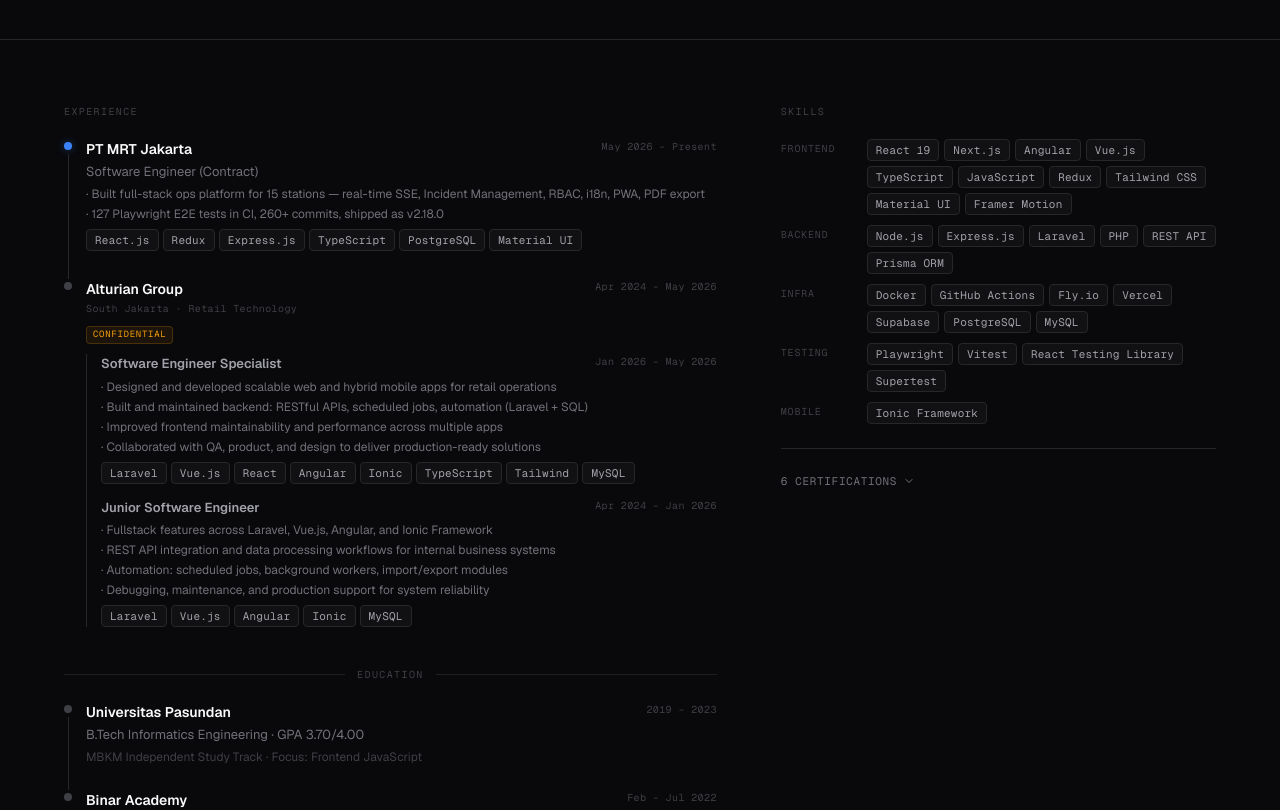
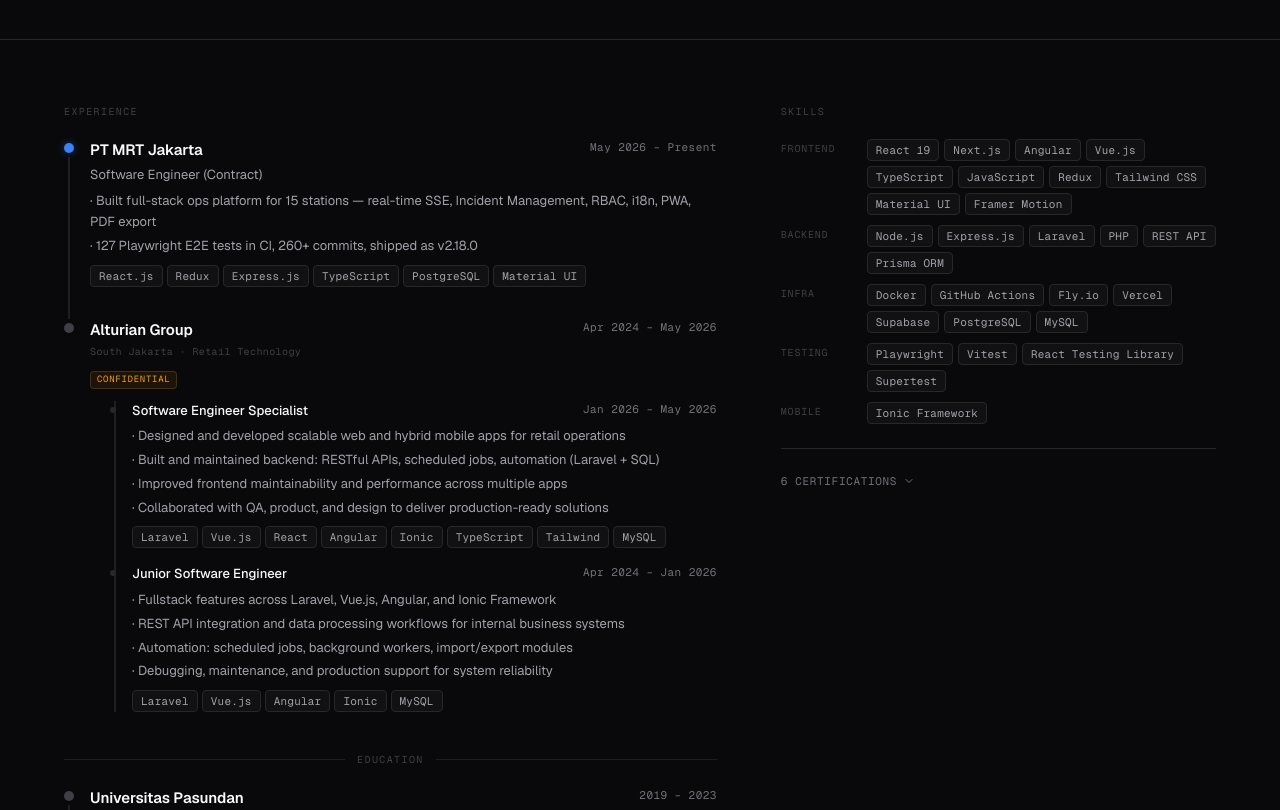
Before and after one commit to didapatria/portfolio, a Next.js app: page / in a window 1280 px wide. Shown: the part 1040-1850 px from the top of the page. Built offline with nearby package versions, Linux system fonts and the light colour scheme.

Commit message:
feat(timeline): stronger type hierarchy, 10px dots, 2px connector, sub-roles clearer

```diff
--- a/src/app/globals.css
+++ b/src/app/globals.css
@@ -47,7 +47,17 @@
 .availability-dot {
   animation: availability-pulse 2.4s ease-out infinite;
 }
+
+@keyframes timeline-ping {
+  0%   { transform: scale(1);   opacity: 0.4; }
+  75%, 100% { transform: scale(1.8); opacity: 0; }
+}
+.timeline-ping {
+  animation: timeline-ping 2.4s cubic-bezier(0, 0, 0.2, 1) infinite;
+}
+
 @media (prefers-reduced-motion: reduce) {
   .availability-dot { animation: none; }
+  .timeline-ping { animation: none; }
   html { scroll-behavior: auto; }
 }
--- a/src/components/TimelineItem.tsx
+++ b/src/components/TimelineItem.tsx
@@ -34,39 +34,61 @@
   );
 }
 
+function CompanyDot({ isActive }: { isActive: boolean }) {
+  return (
+    <div style={{ position: 'relative', width: 10, height: 10, flexShrink: 0 }}>
+      <div style={{
+        width: 10, height: 10,
+        borderRadius: '50%',
+        background: isActive ? 'var(--primary)' : 'var(--fg-4)',
+        boxShadow: isActive ? '0 0 8px var(--primary-glow)' : 'none',
+        position: 'relative',
+        zIndex: 1,
+      }} />
+      {isActive && (
+        <span
+          className="timeline-ping"
+          style={{
+            position: 'absolute',
+            inset: -2,
+            borderRadius: '50%',
+            border: '1.5px solid var(--primary)',
+            opacity: 0.4,
+            pointerEvents: 'none',
+          }}
+        />
+      )}
+    </div>
+  );
+}
+
 export function TimelineItem({
   org, period, location, role, stack, bullets, chips,
   badge, subRoles, isActive = false, isLast = false,
 }: TimelineItemProps) {
   return (
-    <div style={{ display: 'flex', gap: 14 }}>
+    <div style={{ display: 'flex', gap: 16 }}>
       {/* dot + stem */}
-      <div style={{ display: 'flex', flexDirection: 'column', alignItems: 'center', flexShrink: 0, paddingTop: 3 }}>
-        <div style={{
-          width: 8, height: 8,
-          borderRadius: '50%',
-          background: isActive ? 'var(--primary)' : 'var(--fg-4)',
-          flexShrink: 0,
-          boxShadow: isActive ? '0 0 8px var(--primary-glow)' : 'none',
-        }} />
+      <div style={{ display: 'flex', flexDirection: 'column', alignItems: 'center', flexShrink: 0, paddingTop: 4 }}>
+        <CompanyDot isActive={isActive} />
         {!isLast && (
-          <div style={{ width: 1, flex: 1, minHeight: 20, background: 'var(--border)', marginTop: 4 }} />
+          <div style={{ width: 2, flex: 1, minHeight: 24, background: 'var(--border-subtle)', marginTop: 4 }} />
         )}
       </div>
 
       {/* content */}
-      <div style={{ paddingBottom: isLast ? 0 : 24, flex: 1, minWidth: 0 }}>
+      <div style={{ paddingBottom: isLast ? 0 : 28, flex: 1, minWidth: 0 }}>
         {/* org + period */}
-        <div style={{ display: 'flex', justifyContent: 'space-between', alignItems: 'flex-start', gap: 8, marginBottom: location ? 1 : 2, flexWrap: 'wrap' }}>
-          <span style={{ fontFamily: 'var(--font-sans)', fontSize: 14, fontWeight: 600, color: 'var(--fg-1)' }}>
+        <div style={{ display: 'flex', justifyContent: 'space-between', alignItems: 'flex-start', gap: 8, marginBottom: location ? 2 : 4, flexWrap: 'wrap' }}>
+          <span style={{ fontFamily: 'var(--font-sans)', fontSize: 15, fontWeight: 600, color: 'var(--fg-1)', letterSpacing: '-0.005em' }}>
             {org}
           </span>
-          <span style={{ fontFamily: 'var(--font-mono)', fontSize: 10, color: 'var(--fg-4)', letterSpacing: '0.04em', flexShrink: 0 }}>
+          <span style={{ fontFamily: 'var(--font-mono)', fontSize: 11, color: 'var(--fg-3)', letterSpacing: '0.04em', flexShrink: 0 }}>
             {period}
           </span>
         </div>
         {location && (
-          <p style={{ fontFamily: 'var(--font-mono)', fontSize: 10, color: 'var(--fg-4)', letterSpacing: '0.04em', margin: '0 0 4px' }}>
+          <p style={{ fontFamily: 'var(--font-mono)', fontSize: 10, color: 'var(--fg-4)', letterSpacing: '0.04em', margin: '0 0 6px' }}>
             {location}
           </p>
         )}
@@ -74,17 +96,17 @@
         {/* flat role */}
         {role && (
           <div style={{ marginBottom: 4 }}>
-            <div style={{ display: 'flex', alignItems: 'center', gap: 8, flexWrap: 'wrap', marginBottom: bullets?.length ? 4 : 0 }}>
-              <span style={{ fontFamily: 'var(--font-sans)', fontSize: 13, color: 'var(--fg-3)' }}>{role}</span>
+            <div style={{ display: 'flex', alignItems: 'center', gap: 8, flexWrap: 'wrap', marginBottom: bullets?.length ? 6 : 0 }}>
+              <span style={{ fontFamily: 'var(--font-sans)', fontSize: 13, fontWeight: 400, color: 'var(--fg-2)' }}>{role}</span>
               {badge === 'confidential' && <ConfidentialBadge />}
             </div>
             {bullets?.map((b, i) => (
-              <p key={i} style={{ fontFamily: 'var(--font-sans)', fontSize: 12, color: 'var(--fg-3)', margin: '2px 0', lineHeight: 1.5 }}>
+              <p key={i} style={{ fontFamily: 'var(--font-sans)', fontSize: 13, color: 'var(--fg-2)', margin: '4px 0', lineHeight: 1.6 }}>
                 · {b}
               </p>
             ))}
             {chips && chips.length > 0 && (
-              <div style={{ display: 'flex', flexWrap: 'wrap', gap: 4, marginTop: 6 }}>
+              <div style={{ display: 'flex', flexWrap: 'wrap', gap: 4, marginTop: 8 }}>
                 {chips.map((c) => <MonoChip key={c}>{c}</MonoChip>)}
               </div>
             )}
@@ -100,27 +122,48 @@
 
         {/* parent-only badge (no role) */}
         {!role && badge === 'confidential' && (
-          <div style={{ marginBottom: 6 }}>
+          <div style={{ marginBottom: 8 }}>
             <ConfidentialBadge />
           </div>
         )}
 
         {/* nested sub-roles */}
         {subRoles && subRoles.length > 0 && (
-          <div style={{ marginTop: 10, borderLeft: '1px solid var(--border)', paddingLeft: 14, display: 'flex', flexDirection: 'column', gap: 14 }}>
+          <div
+            style={{
+              marginTop: 12,
+              marginLeft: 24,
+              borderLeft: '2px solid var(--border-subtle)',
+              paddingLeft: 16,
+              display: 'flex',
+              flexDirection: 'column',
+              gap: 16,
+            }}
+          >
             {subRoles.map((sr, i) => (
-              <div key={i}>
-                <div style={{ display: 'flex', justifyContent: 'space-between', alignItems: 'flex-start', gap: 8, flexWrap: 'wrap', marginBottom: 4 }}>
-                  <span style={{ fontFamily: 'var(--font-sans)', fontSize: 13, fontWeight: 600, color: 'var(--fg-2)' }}>{sr.title}</span>
-                  <span style={{ fontFamily: 'var(--font-mono)', fontSize: 10, color: 'var(--fg-4)', letterSpacing: '0.04em', flexShrink: 0 }}>{sr.period}</span>
+              <div key={i} style={{ position: 'relative' }}>
+                <span
+                  style={{
+                    position: 'absolute',
+                    left: -22,
+                    top: 6,
+                    width: 6,
+                    height: 6,
+                    borderRadius: '50%',
+                    background: 'var(--border)',
+                  }}
+                />
+                <div style={{ display: 'flex', justifyContent: 'space-between', alignItems: 'flex-start', gap: 8, flexWrap: 'wrap', marginBottom: 6 }}>
+                  <span style={{ fontFamily: 'var(--font-sans)', fontSize: 13, fontWeight: 500, color: 'var(--fg-1)' }}>{sr.title}</span>
+                  <span style={{ fontFamily: 'var(--font-mono)', fontSize: 11, color: 'var(--fg-3)', letterSpacing: '0.04em', flexShrink: 0 }}>{sr.period}</span>
                 </div>
                 {sr.bullets.map((b, bi) => (
-                  <p key={bi} style={{ fontFamily: 'var(--font-sans)', fontSize: 12, color: 'var(--fg-3)', margin: '2px 0', lineHeight: 1.5 }}>
+                  <p key={bi} style={{ fontFamily: 'var(--font-sans)', fontSize: 13, color: 'var(--fg-2)', margin: '3px 0', lineHeight: 1.6 }}>
                     · {b}
                   </p>
                 ))}
                 {sr.chips.length > 0 && (
-                  <div style={{ display: 'flex', flexWrap: 'wrap', gap: 4, marginTop: 6 }}>
+                  <div style={{ display: 'flex', flexWrap: 'wrap', gap: 4, marginTop: 8 }}>
                     {sr.chips.map((c) => <MonoChip key={c}>{c}</MonoChip>)}
                   </div>
                 )}
```
